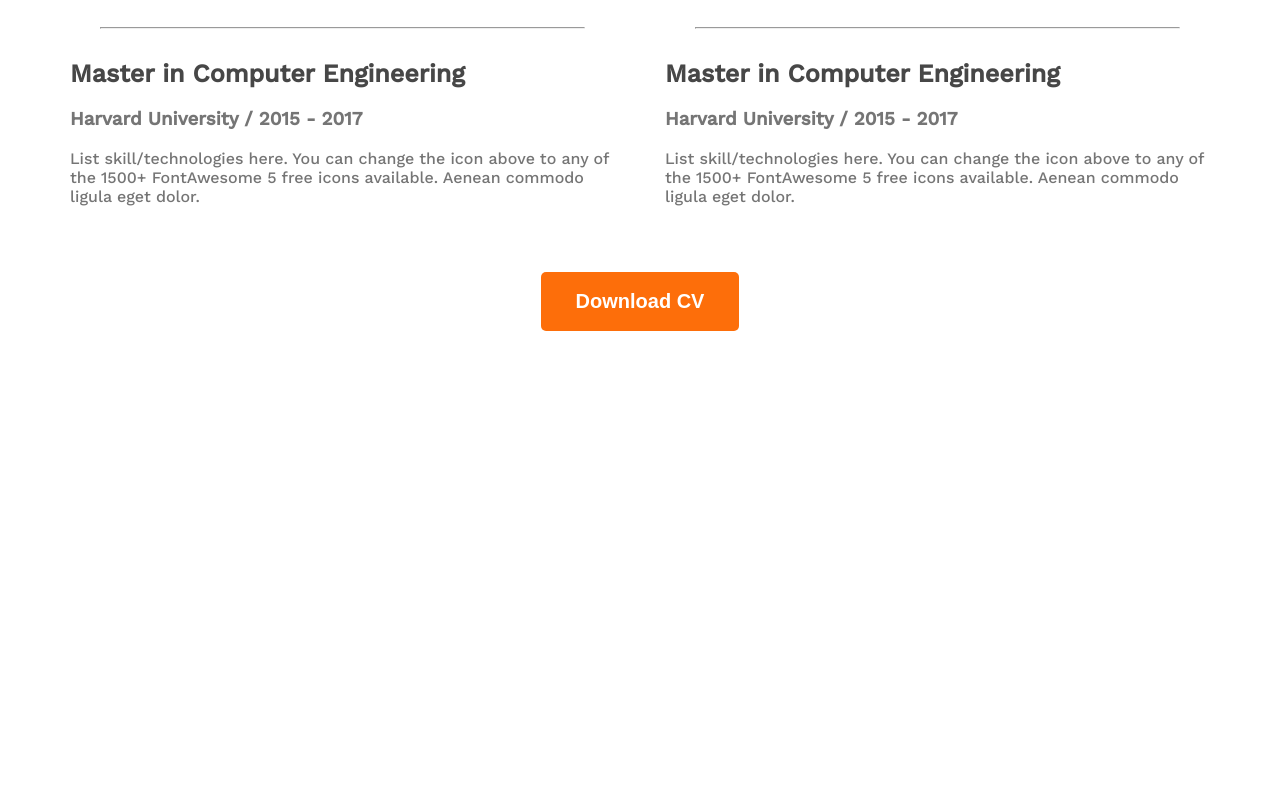
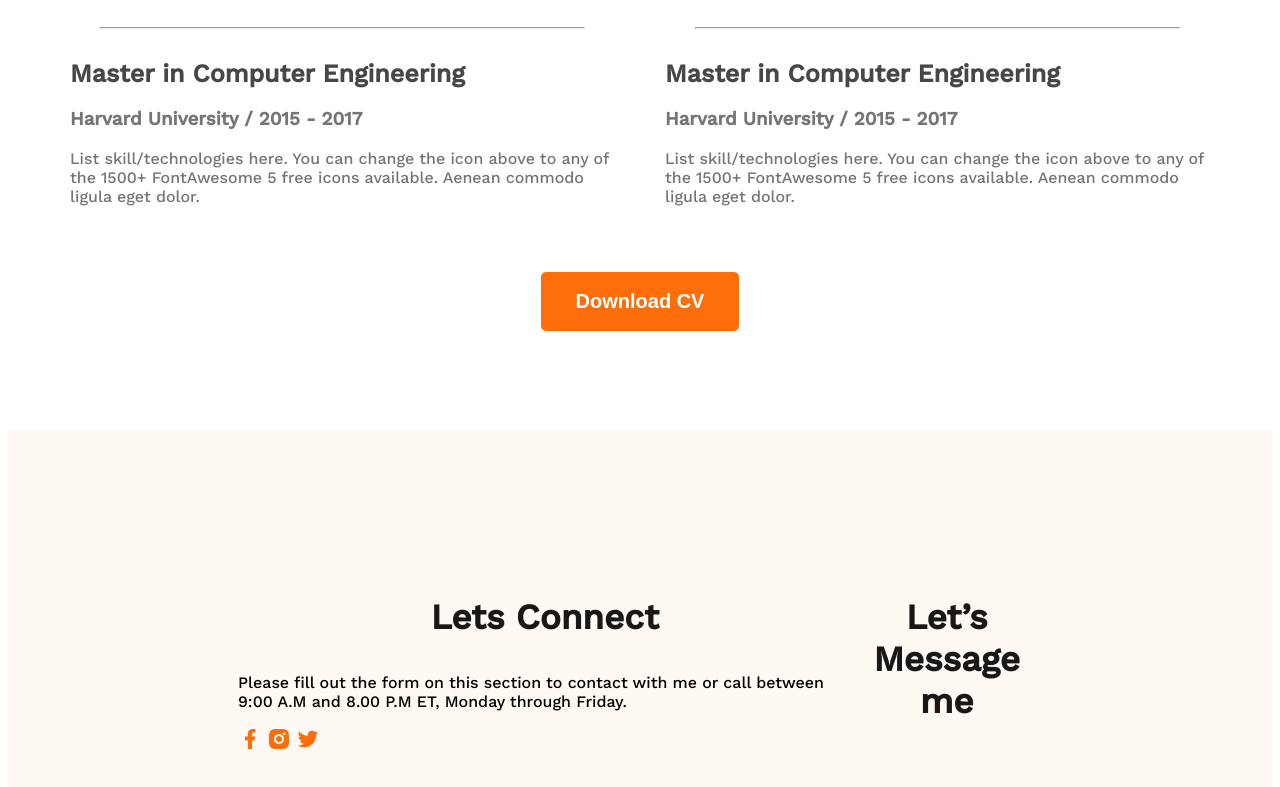
Before and after one commit to itzmenajmul/mary-hardy-portfolio, a plain HTML site: page index.html in a window 1280 px wide. Shown: the part 2815-3602 px from the top of the page. Before the commit the page ends 3154 px from the top, so only its background shows below. Drawn offline with nearby package versions, Linux system fonts and the light colour scheme; a web font is replaced by a local one.

Commit message:
basic footer

```diff
--- a/index.html
+++ b/index.html
@@ -163,7 +163,19 @@
         </section>
     </main>
     <footer>
-
+        <div class="footer-colum">
+            <h3 class="section-title">Lets Connect</h3>
+            <p class="section-description">Please fill out the form on this section to contact with me or call between
+                9:00 A.M and 8.00 P.M ET, Monday through Friday.</p>
+            <div class="social-links">
+                <a href="#"><img src="images/icons/facebook.png" alt=""></a>
+                <a href="#"><img src="images/icons/insta.png" alt=""></a>
+                <a href="#"><img src="images/icons/twitter.png" alt=""></a>
+            </div>
+        </div>
+        <div class="footer-colum">
+            <h3 class="section-title">Let’s Message me</h3>
+        </div>
     </footer>
 </body>
 
--- a/styles/portfolio.css
+++ b/styles/portfolio.css
@@ -194,3 +194,10 @@ main section {
     text-align: center;
     margin-top: 50px;
 }
+/* footer related style */
+footer{
+    display: flex;
+    margin-top: 100px;
+    background-color: #FFF8F3;
+    padding: 130px 230px;
+}
```
